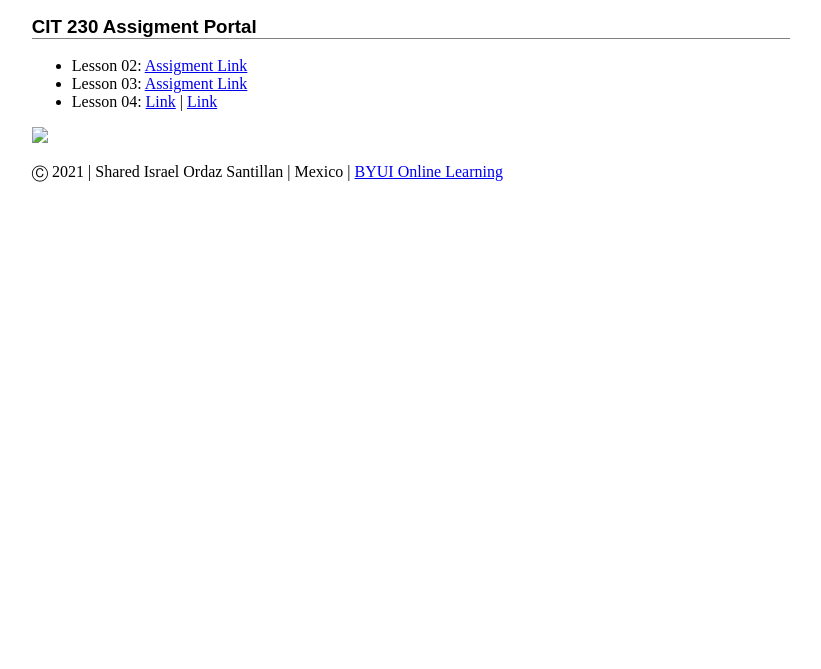
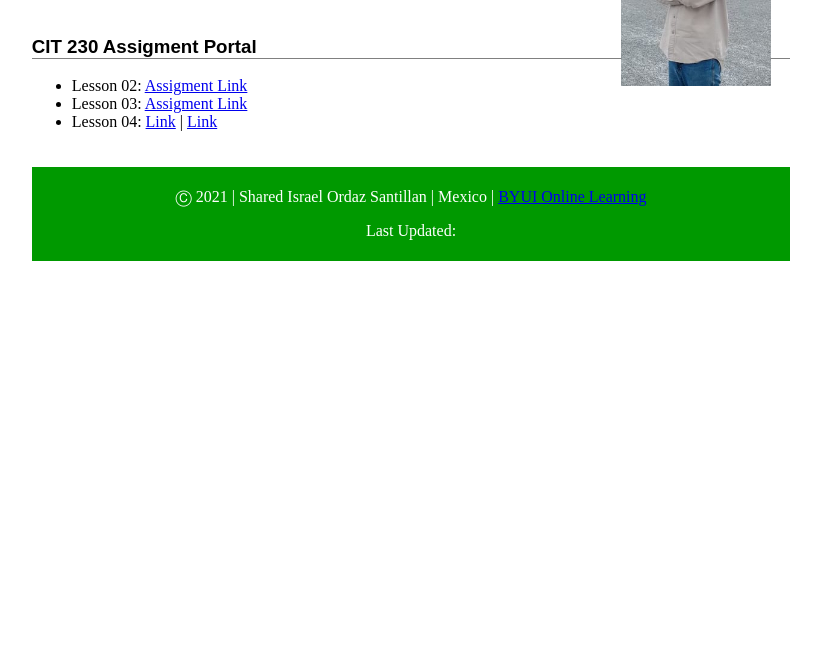
Before and after one commit to sharedordaz/wdd230, a plain HTML site: page index.html in a window 1280 px wide. Shown: the part 131-800 px from the top of the page, without its empty margins (229-1050 px from the left). Drawn offline with Linux system fonts and the light colour scheme.

Commit message:
Commited

```diff
--- a/index.html
+++ b/index.html
@@ -21,10 +21,32 @@
         font-family: Arial, Helvetica, sans-serif;
         margin-left: 35%;
     }
+
+    main{
+        padding-bottom: 20px;
+        padding-top: 20px;
+    }
     main h3{
         border-bottom: 1px solid grey;
         font-family: Arial, Helvetica, sans-serif;
         font-weight: bold;
+    }
+    main img{
+        width: 150px;
+        position: fixed;
+        top: 17px;
+        left:850px;
+    }
+
+    footer{
+        background-color: #009900;
+        padding-bottom: 5px;
+        padding-top: 5px;
+    }
+
+    footer p{
+        color:white;
+        text-align: center;
     }
 
     </style>
@@ -42,11 +64,12 @@
                 <li>Lesson 03: <a href="#">Assigment Link</a></li>
                 <li>Lesson 04: <a href="#">Link</a> | <a href="#">Link</a></li>
             </ul>
-            <img src=
+            <img src= "me.jpg" alt= "My image">
         </main>
 
         <footer>
             <p>Ⓒ 2021 | Shared Israel Ordaz Santillan | Mexico | <a href= "https://www.byui.edu/online">BYUI Online Learning</a></p>
+            <p>Last Updated: </p>
         </footer>
     </div>
 </body>
```
Also changed, not shown: me.jpg (added).
